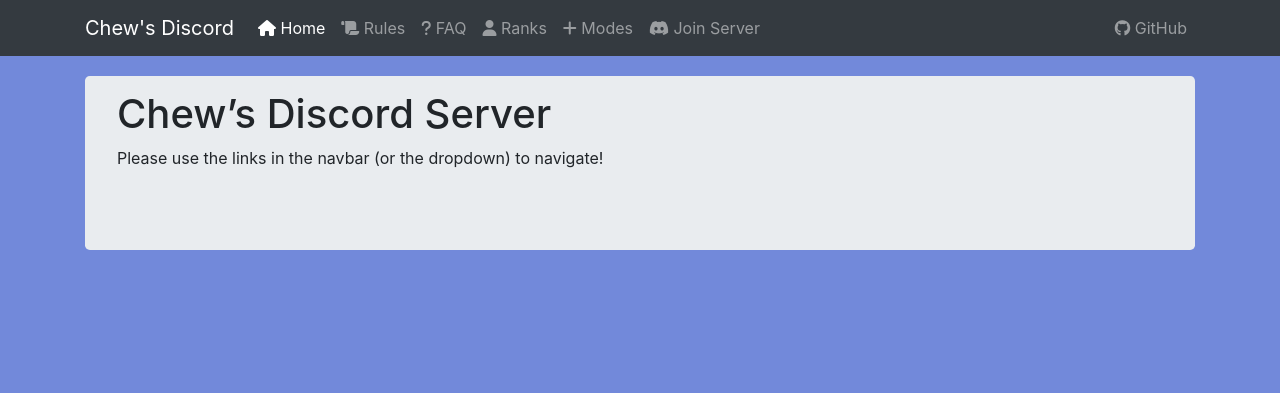
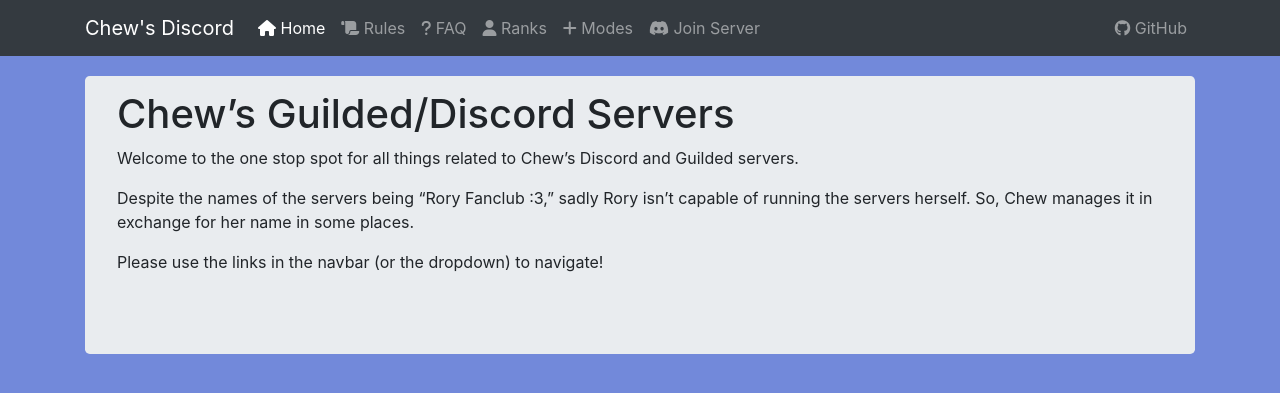
Before and after one commit to Epikest/nutopia, a Jekyll site: the page built from index.md, in a window 1280 px wide. Shown: the top 393 px of the page. Built offline with Jekyll 4.4.1, drawn with Linux system fonts in a browser that asks for light colours; nearby versions of some CDN libraries.

Commit message:
Make pages platform agnostic

```diff
--- a/_config.yml
+++ b/_config.yml
@@ -1,2 +1,2 @@
-title: Chew's Discord Server
-description: The one stop spot for all things relating to Chew's Discord Server
+title: Chew's Discord & Guilded Servers
+description: The one stop spot for all things relating to Chew's Discord and Guilded Servers
--- a/index.md
+++ b/index.md
@@ -4,6 +4,10 @@ title: Home
 description: The Home Page
 ---
 
-# Chew's Discord Server
+# Chew's Guilded/Discord Servers
+
+Welcome to the one stop spot for all things related to Chew's Discord and Guilded servers.
+
+Despite the names of the servers being "Rory Fanclub :3," sadly Rory isn't capable of running the servers herself. So, Chew manages it in exchange for her name in some places.
 
 Please use the links in the navbar (or the dropdown) to navigate!
```
Also changed, not shown: faq.md (+2 -1 lines), modes.md (+4 -2 lines), ranks.md (+1 -1 lines).
